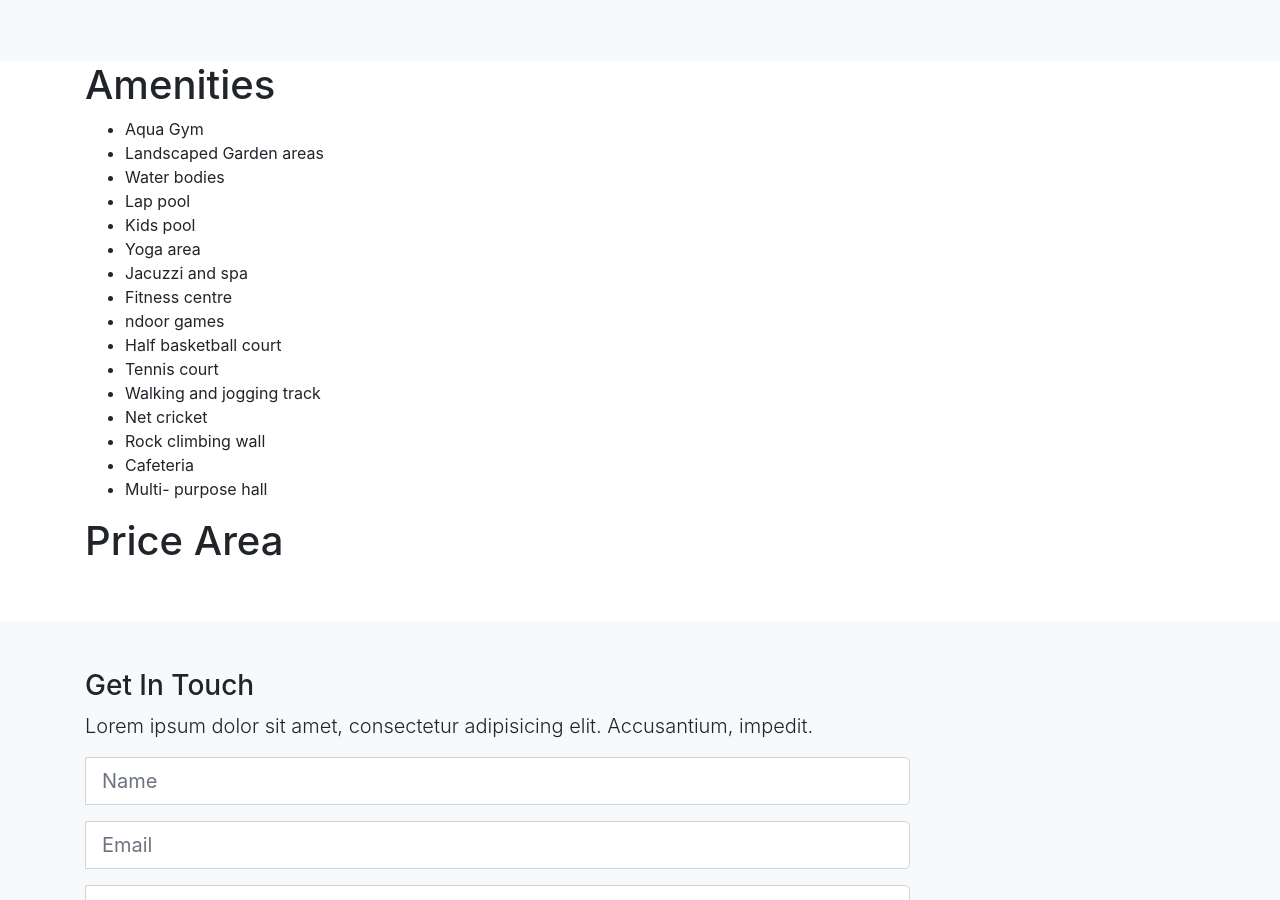
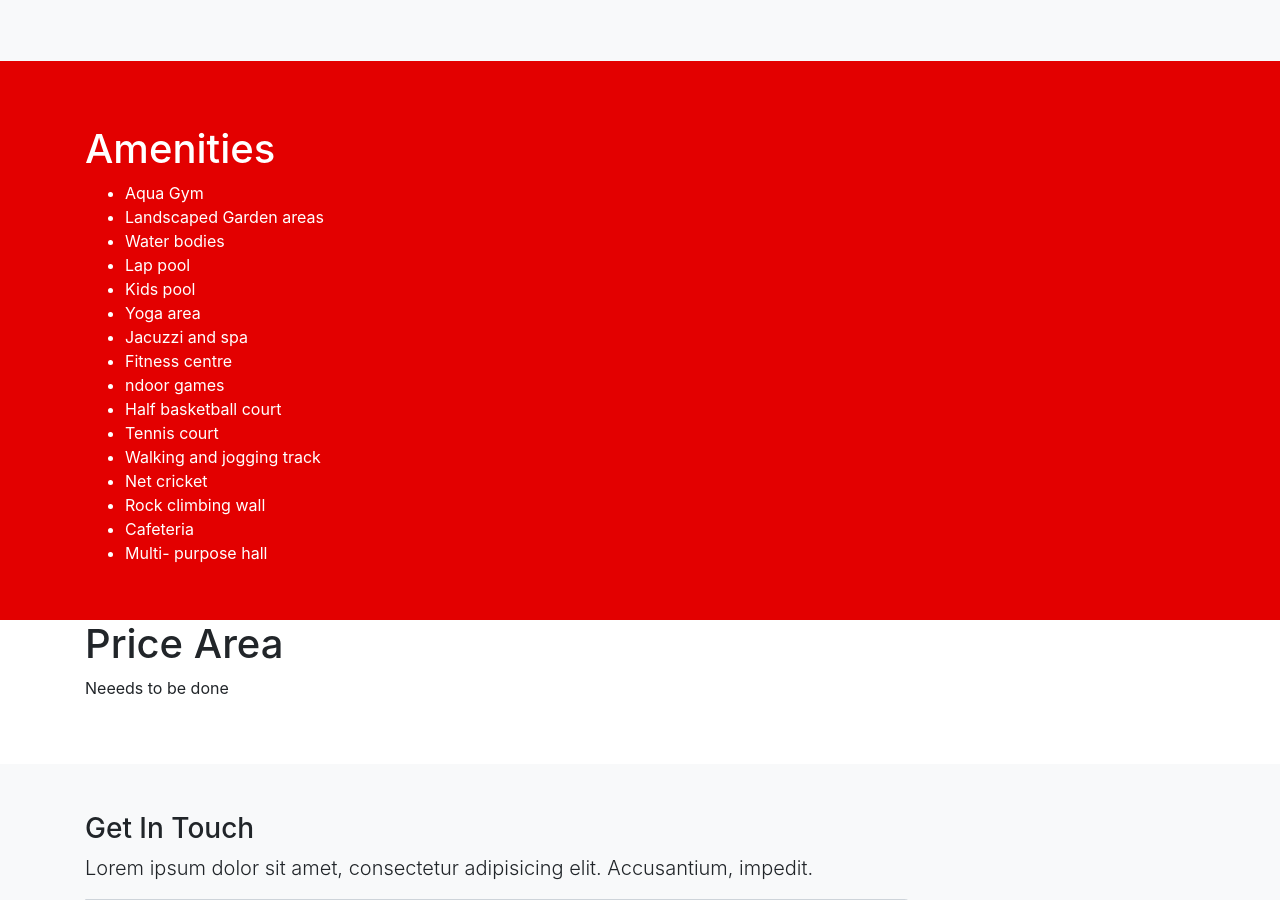
Before and after one commit to mohsinbhaai/kanakia-group, a plain HTML site: page index.html in a window 1280 px wide. Shown: the part 1450-2350 px from the top of the page. Drawn offline with Linux system fonts and the light colour scheme.

Commit message:
Initial  commit

```diff
--- a/css/style.css
+++ b/css/style.css
@@ -8,3 +8,10 @@ body {
 .navbar .nav-item {
     font-size: 1.4rem;
     padding-right: 20px; }
+
+#amenities {
+    background-color: #e30000;
+    color: white;
+    padding-top: 5%;
+    padding-bottom: 3%;
+}
--- a/index.html
+++ b/index.html
@@ -195,6 +195,7 @@
         <div class="row">
             <div class="col">
                 <h1>Price Area</h1>
+                <p>Neeeds to be done</p>
             </div>
         </div>
     </div>
```
